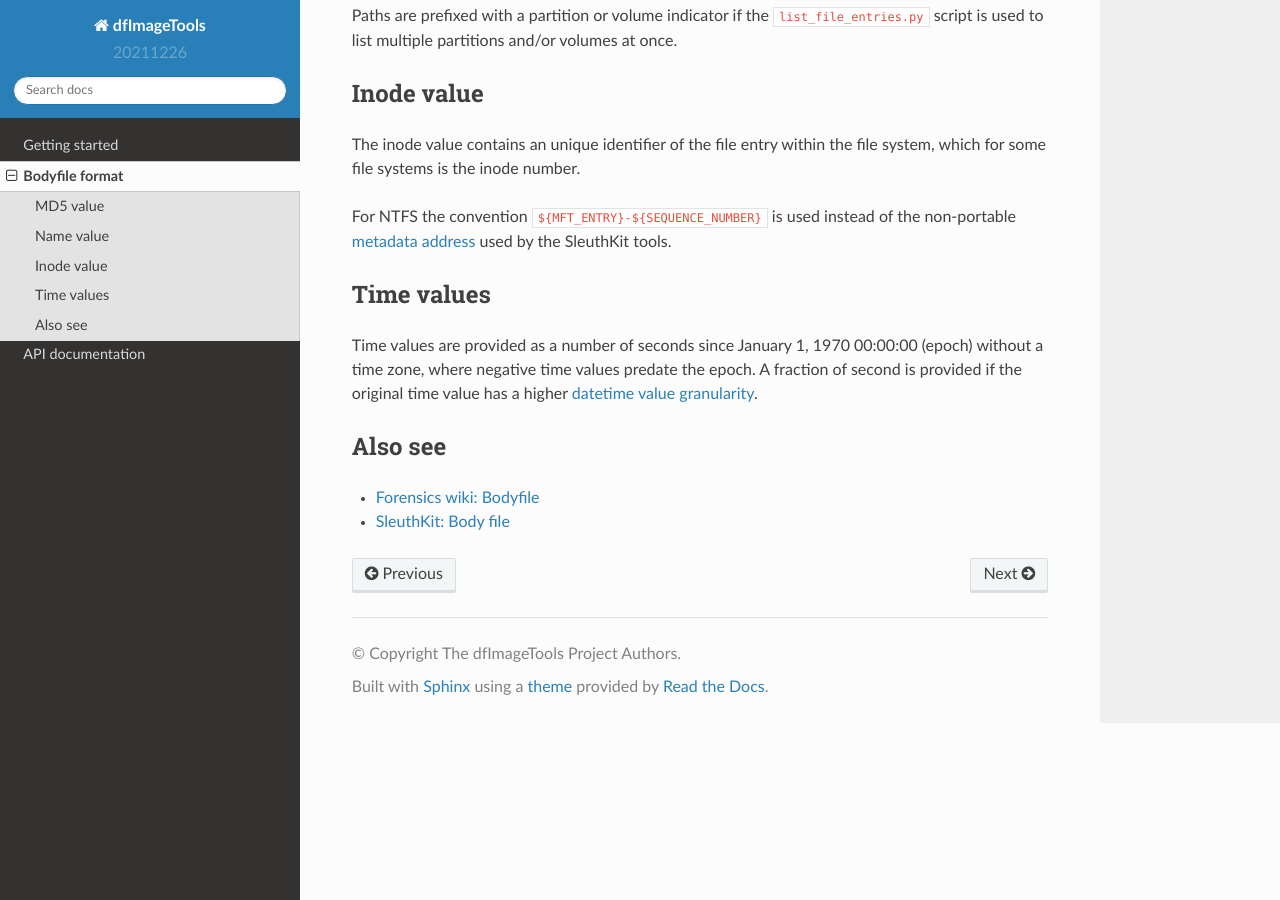
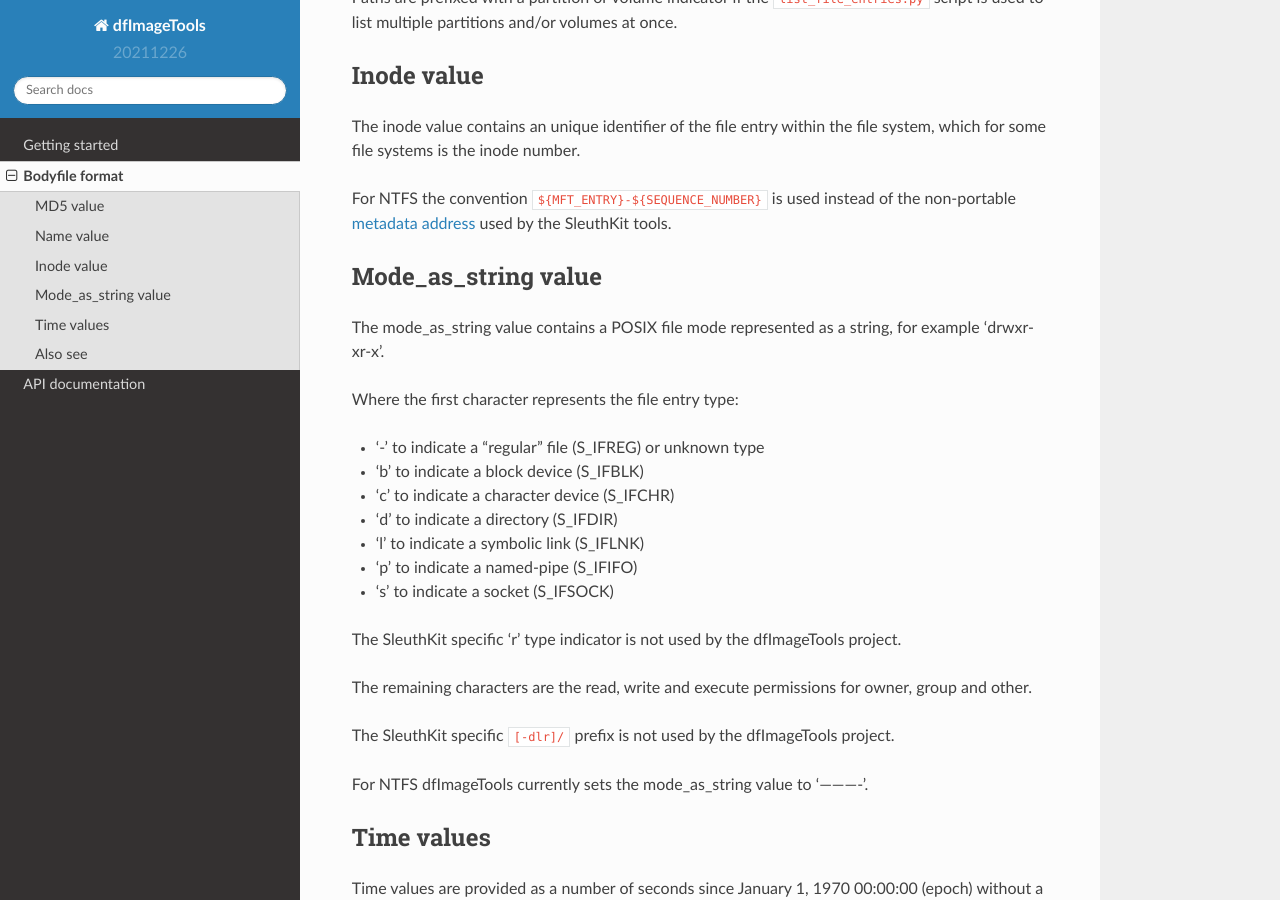
Before and after one commit to log2timeline/dfimagetools, a Sphinx documentation site: the page built from docs/sources/Bodyfile-format.md, in a window 1280 px wide and 900 px high, scrolled down 1995 px. Built offline with Sphinx 7.4.7 and the Read the Docs theme 2.0.0, drawn with Linux system fonts in a browser that asks for light colours; pages that are not in the unit, such as notebooks, are missing from menus; some of the changed text lies outside the part shown.

Commit message:
Worked on documentation (#20)

```diff
--- a/docs/sources/Bodyfile-format.md
+++ b/docs/sources/Bodyfile-format.md
@@ -88,6 +88,31 @@
 the non-portable [metadata address](https://wiki.sleuthkit.org/index.php?title=Metadata_Address)
 used by the SleuthKit tools.
 
+## Mode_as_string value
+
+The mode_as_string value contains a POSIX file mode represented as a string, for
+example 'drwxr-xr-x'.
+
+Where the first character represents the file entry type:
+
+* '-' to indicate a "regular" file (S_IFREG) or unknown type
+* 'b' to indicate a block device (S_IFBLK)
+* 'c' to indicate a character device (S_IFCHR)
+* 'd' to indicate a directory (S_IFDIR)
+* 'l' to indicate a symbolic link (S_IFLNK)
+* 'p' to indicate a named-pipe (S_IFIFO)
+* 's' to indicate a socket (S_IFSOCK)
+
+The SleuthKit specific 'r' type indicator is not used by the dfImageTools
+project.
+
+The remaining characters are the read, write and execute permissions for owner,
+group and other.
+
+The SleuthKit specific `[-dlr]/` prefix is not used by the dfImageTools project.
+
+For NTFS dfImageTools currently sets the mode_as_string value to '----------'.
+
 ## Time values
 
 Time values are provided as a number of seconds since January 1, 1970 00:00:00
```
Also changed, not shown: other parts of docs/sources/Bodyfile-format.md (+1 -1 lines).
